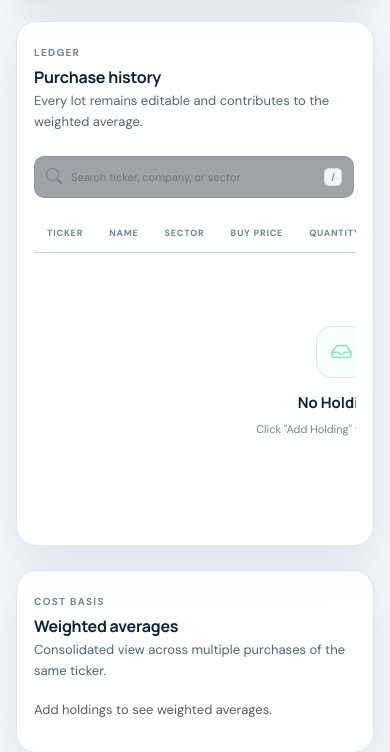
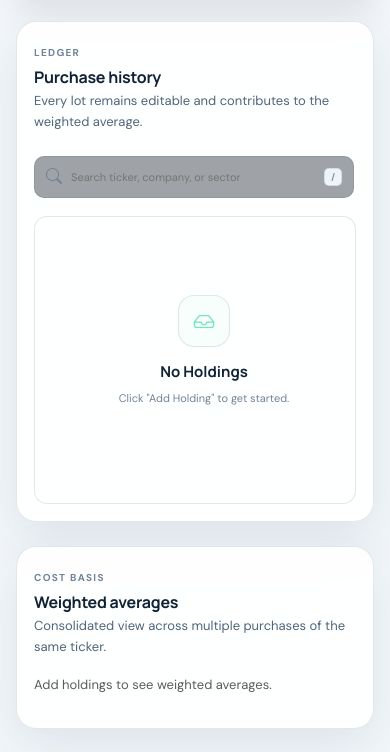
Before and after one commit to Aman10n/StockPulse, a Flask app: page /portfolio in a window 390 px wide. Shown: the part 638-1390 px from the top of the page. Run offline with Flask 3, Linux system fonts and the light colour scheme; data that the repository does not hold is empty; some libraries are stand-ins or nearby versions.

Commit message:
feat: transform portfolio tables for mobile screens

```diff
--- a/static/css/style.css
+++ b/static/css/style.css
@@ -234,6 +234,15 @@ button:disabled { opacity: .55; cursor: not-allowed; transform: none!important;
     .panel { padding: 17px; }
     .panel-header { align-items: flex-start; flex-direction: column; }
     .mini-metrics { grid-template-columns: 1fr; }
+    .responsive-table, .responsive-table tbody, .responsive-table tr, .responsive-table td { display: block; width: 100%; }
+    .responsive-table thead { position: absolute; width: 1px; height: 1px; overflow: hidden; clip: rect(0 0 0 0); }
+    .responsive-table tbody { display: grid; gap: 10px; }
+    .responsive-table tbody tr { padding: 12px 14px; border: 1px solid var(--border); border-radius: 13px; background: rgba(255,255,255,.018); }
+    .responsive-table tbody td { display: flex; align-items: center; justify-content: space-between; gap: 18px; padding: 8px 0; border-bottom: 1px solid var(--border); text-align: right; white-space: normal; }
+    .responsive-table tbody td:last-child { border-bottom: 0; }
+    .responsive-table tbody td::before { content: attr(data-label); color: var(--text-muted); font-size: 9px; font-weight: 700; letter-spacing: .07em; text-align: left; text-transform: uppercase; }
+    .responsive-table .empty-state { width: 100%; }
+    .responsive-table .empty-state::before { display: none; }
 }
 @media (max-width: 480px) {
     .summary-cards { grid-template-columns: 1fr; }
--- a/static/js/dashboard.js
+++ b/static/js/dashboard.js
@@ -90,6 +90,7 @@ async function loadDashboard() {
                 </tr>
             `).join('');
         }
+        labelResponsiveTable(document.getElementById('holdings-table'));
 
         // Update timestamp
         const now = new Date();
--- a/static/js/main.js
+++ b/static/js/main.js
@@ -160,6 +160,16 @@ function updateConnectionStatus() {
     indicator.innerHTML = `<span></span> ${online ? 'Online' : 'Offline'}`;
 }
 
+function labelResponsiveTable(table) {
+    if (!table) return;
+    const labels = [...table.querySelectorAll('thead th')].map(cell => cell.textContent.trim());
+    table.querySelectorAll('tbody tr').forEach(row => {
+        [...row.children].forEach((cell, index) => {
+            if (!cell.querySelector('.empty-state')) cell.dataset.label = labels[index] || '';
+        });
+    });
+}
+
 // ─── Startup ─────────────────────────────────────────────────
 document.addEventListener('DOMContentLoaded', () => {
     const savedTheme = localStorage.getItem('stockpulse-theme');
--- a/static/js/portfolio.js
+++ b/static/js/portfolio.js
@@ -58,6 +58,7 @@ async function loadHoldings() {
         // Build weighted average summary
         buildAvgSummary(holdings);
         filterHoldings();
+        labelResponsiveTable(document.getElementById('portfolio-table'));
     } catch (e) {}
 }
 
--- a/templates/dashboard.html
+++ b/templates/dashboard.html
@@ -52,7 +52,7 @@
         </div>
     </div>
     <div class="data-table-wrapper">
-        <table class="data-table" id="holdings-table">
+        <table class="data-table responsive-table" id="holdings-table">
             <thead><tr>
                 <th><button class="sort-button" data-sort="ticker">Ticker <i class="bi bi-arrow-down-up"></i></button></th>
                 <th>Company</th><th>Sector</th>
--- a/templates/portfolio.html
+++ b/templates/portfolio.html
@@ -33,7 +33,7 @@
         <label class="search-field" for="portfolio-search"><i class="bi bi-search"></i><input id="portfolio-search" type="search" placeholder="Search ticker, company, or sector" autocomplete="off"><kbd>/</kbd></label>
     </div>
     <div class="data-table-wrapper">
-        <table class="data-table" id="portfolio-table">
+        <table class="data-table responsive-table" id="portfolio-table">
             <thead>
                 <tr>
                     <th>Ticker</th>
```
